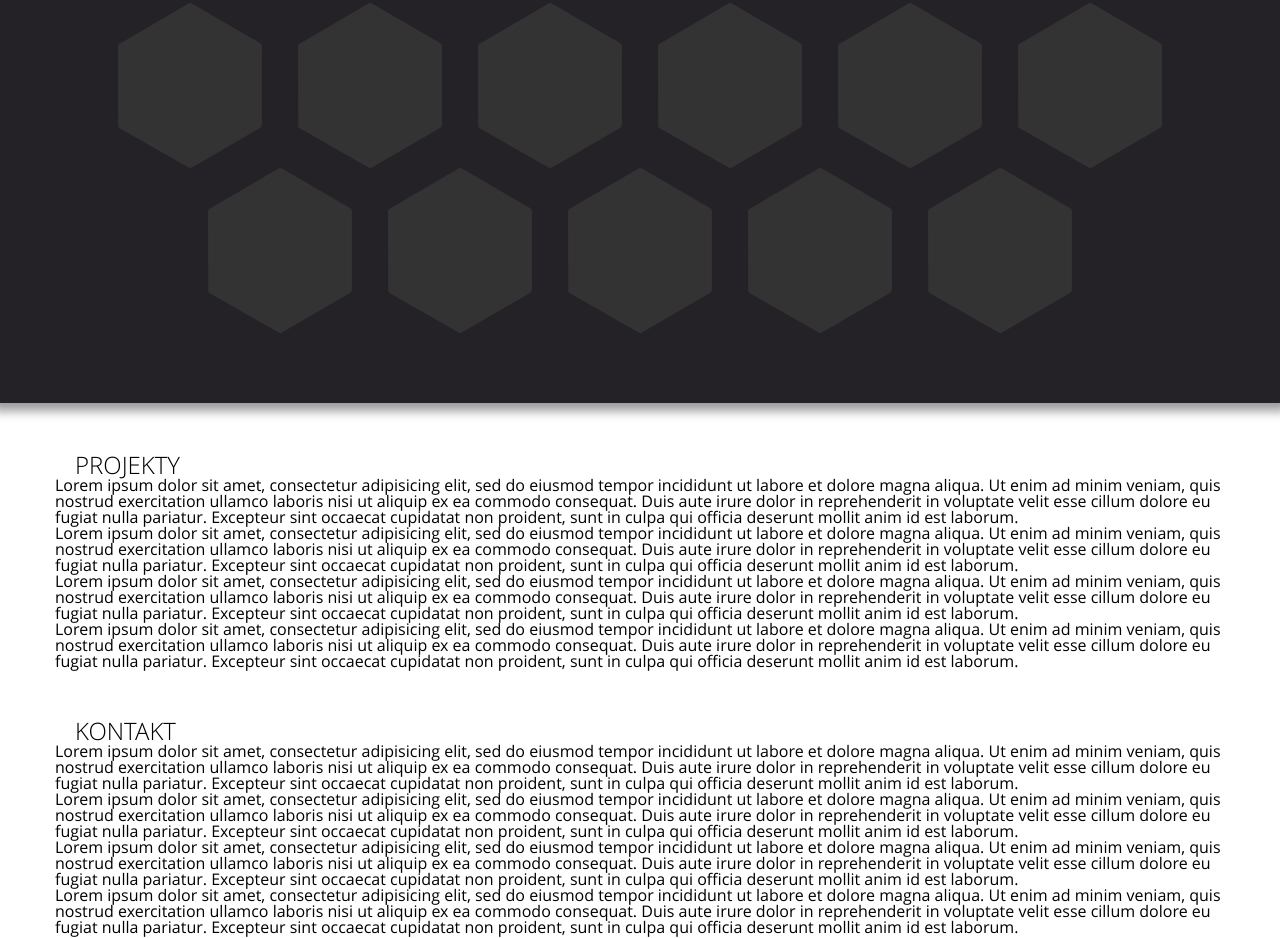
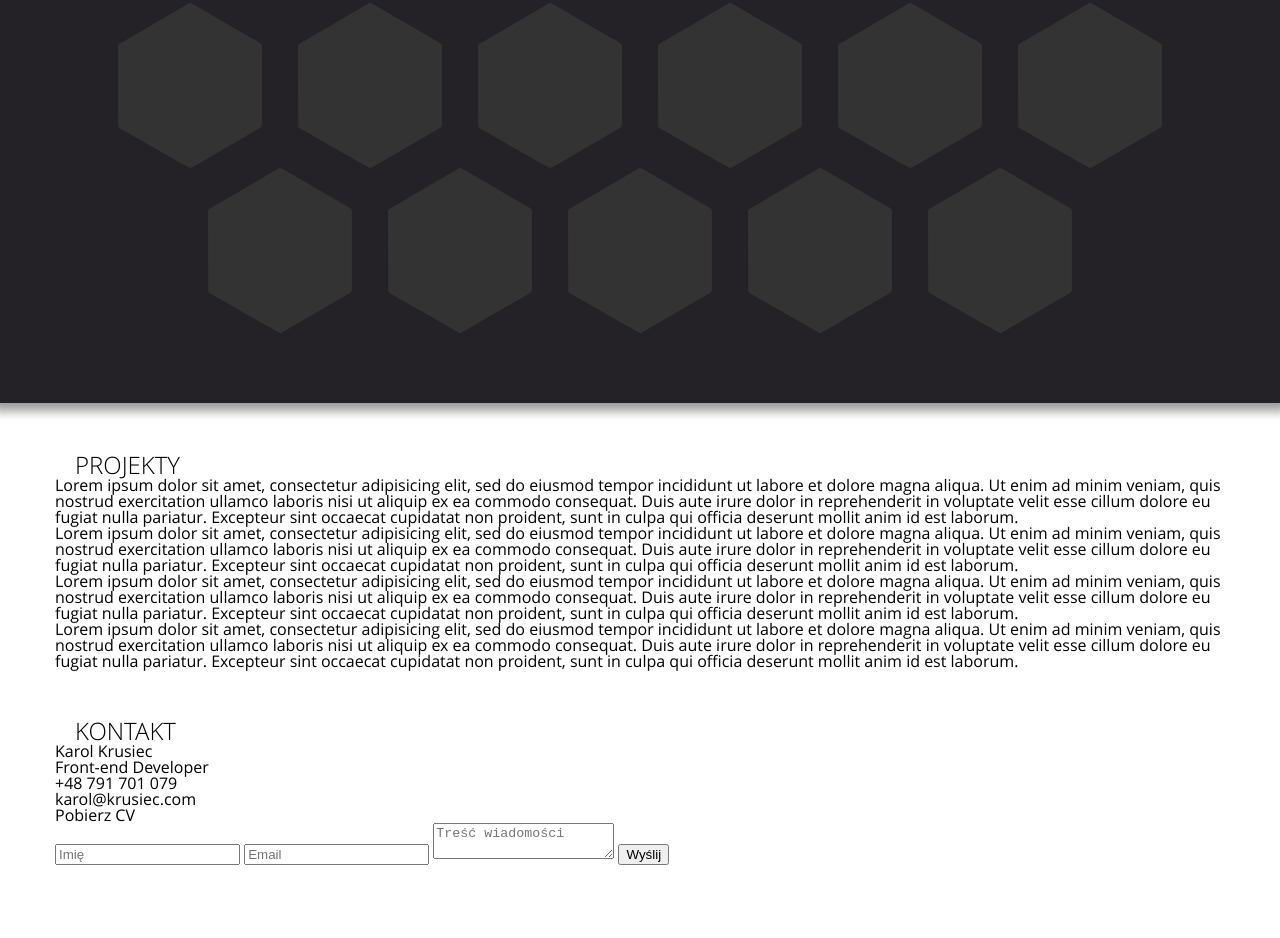
Before and after one commit to k-krusiec/portfolio, a website: page index.html in a window 1280 px wide. Shown: the part 538-1476 px from the top of the page. After the commit the page ends 1403 px from the top, so only its background shows below. Drawn offline with Linux system fonts and the light colour scheme.

Commit message:
added section contact with basic elements

```diff
--- a/index.html
+++ b/index.html
@@ -47,7 +47,7 @@
 
     <section class="technologies">
       <div class="main_width">
-        <h2 class="section-title tech">Technologie</h2>
+        <h2 class="section-title">Technologie</h2>
 
         <div class="tech-container big">
           <div class="tech-first-row">
@@ -176,7 +176,7 @@
       </div>
     </section>
 
-    <section>
+    <section class="projects">
       <div class="main_width">
         <h2 class="section-title">Projekty</h2>
         <p>Lorem ipsum dolor sit amet, consectetur adipisicing elit, sed do eiusmod tempor incididunt ut labore et dolore magna aliqua. Ut enim ad minim veniam, quis nostrud exercitation ullamco laboris nisi ut aliquip ex ea commodo consequat. Duis aute irure dolor in reprehenderit in voluptate velit esse cillum dolore eu fugiat nulla pariatur. Excepteur sint occaecat cupidatat non proident, sunt in culpa qui officia deserunt mollit anim id est laborum.</p>
@@ -186,19 +186,34 @@
       </div>
     </section>
 
-    <section>
+    <section class="contact">
       <div class="main_width">
         <h2 class="section-title">Kontakt</h2>
-        <p>Lorem ipsum dolor sit amet, consectetur adipisicing elit, sed do eiusmod tempor incididunt ut labore et dolore magna aliqua. Ut enim ad minim veniam, quis nostrud exercitation ullamco laboris nisi ut aliquip ex ea commodo consequat. Duis aute irure dolor in reprehenderit in voluptate velit esse cillum dolore eu fugiat nulla pariatur. Excepteur sint occaecat cupidatat non proident, sunt in culpa qui officia deserunt mollit anim id est laborum.</p>
-        <p>Lorem ipsum dolor sit amet, consectetur adipisicing elit, sed do eiusmod tempor incididunt ut labore et dolore magna aliqua. Ut enim ad minim veniam, quis nostrud exercitation ullamco laboris nisi ut aliquip ex ea commodo consequat. Duis aute irure dolor in reprehenderit in voluptate velit esse cillum dolore eu fugiat nulla pariatur. Excepteur sint occaecat cupidatat non proident, sunt in culpa qui officia deserunt mollit anim id est laborum.</p>
-        <p>Lorem ipsum dolor sit amet, consectetur adipisicing elit, sed do eiusmod tempor incididunt ut labore et dolore magna aliqua. Ut enim ad minim veniam, quis nostrud exercitation ullamco laboris nisi ut aliquip ex ea commodo consequat. Duis aute irure dolor in reprehenderit in voluptate velit esse cillum dolore eu fugiat nulla pariatur. Excepteur sint occaecat cupidatat non proident, sunt in culpa qui officia deserunt mollit anim id est laborum.</p>
-        <p>Lorem ipsum dolor sit amet, consectetur adipisicing elit, sed do eiusmod tempor incididunt ut labore et dolore magna aliqua. Ut enim ad minim veniam, quis nostrud exercitation ullamco laboris nisi ut aliquip ex ea commodo consequat. Duis aute irure dolor in reprehenderit in voluptate velit esse cillum dolore eu fugiat nulla pariatur. Excepteur sint occaecat cupidatat non proident, sunt in culpa qui officia deserunt mollit anim id est laborum.</p>
+
+        <div class="cont-container">
+          <div class="left-cont">
+            <p>Karol Krusiec</p>
+            <p>Front-end Developer</p>
+            <p>+48 791 701 079</p>
+            <p>karol@krusiec.com</p>
+            <div class="cv-download">
+              Pobierz CV
+            </div>
+          </div>
+          <div class="right-cont">
+            <form class="cont-form">
+              <input type="text" name="name" placeholder="Imię">
+              <input type="email" name="email" placeholder="Email">
+              <textarea name="message" placeholder="Treść wiadomości"></textarea>
+              <input type="submit" name="submit" value="Wyślij">
+            </form>
+          </div>
+
+        </div>
       </div>
     </section>
 
 
   </body>
-  <script type="text/javascript" src="js/app.js">
-
-  </script>
+  <script type="text/javascript" src="js/app.js"></script>
 </html>
```
